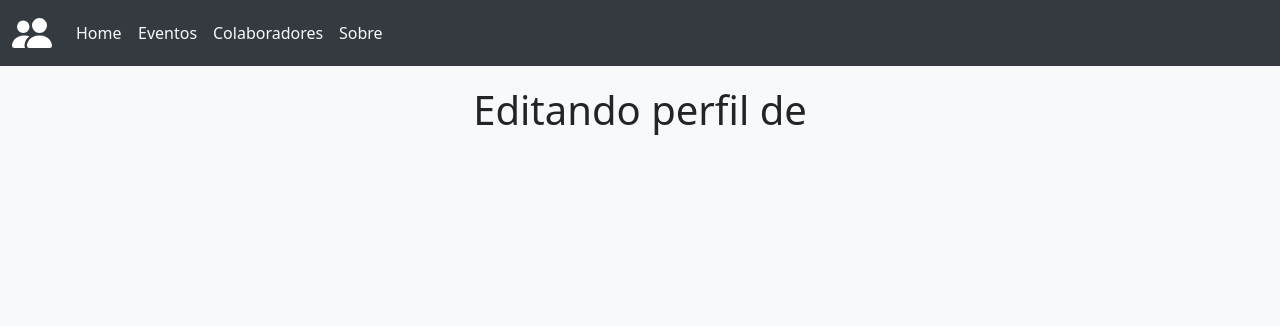
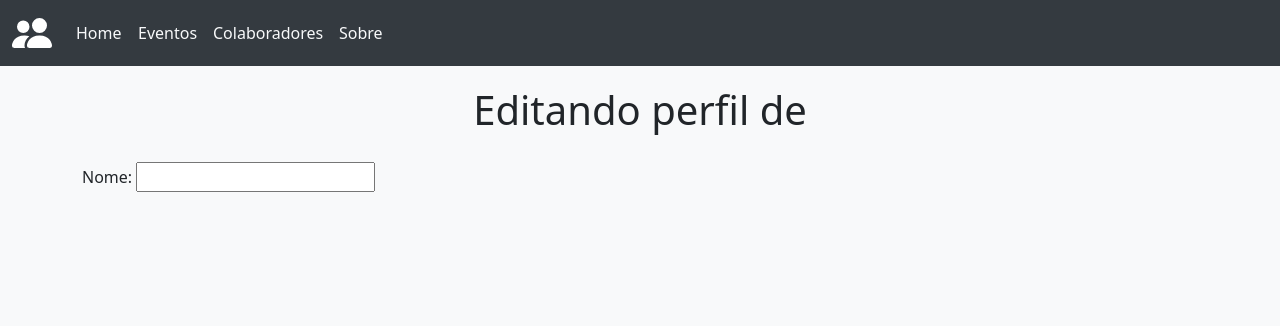
Before and after one commit to goltaraya/sade-app, a PHP site: page /edit.php in a window 1280 px wide. Shown: the top 326 px of the page. Run offline with PHP 8.4, Linux system fonts and the light colour scheme; data that the repository does not hold is empty; some libraries are stand-ins or nearby versions.

Commit message:
init: edit colaborador

```diff
--- a/edit.php
+++ b/edit.php
@@ -3,7 +3,10 @@
 <div class="container">
 
     <h2 class="table-header">Editando perfil de <?= $colaborador["nome"] ?></h2>
-
+    <form action="config/process.php">
+        <label for="nome">Nome:</label>
+        <input type="text" placeholder="<?= $colaborador['nome'] ?>">
+    </form>
 </div>
 
 <?php include_once("templates/footer.php") ?>
```
